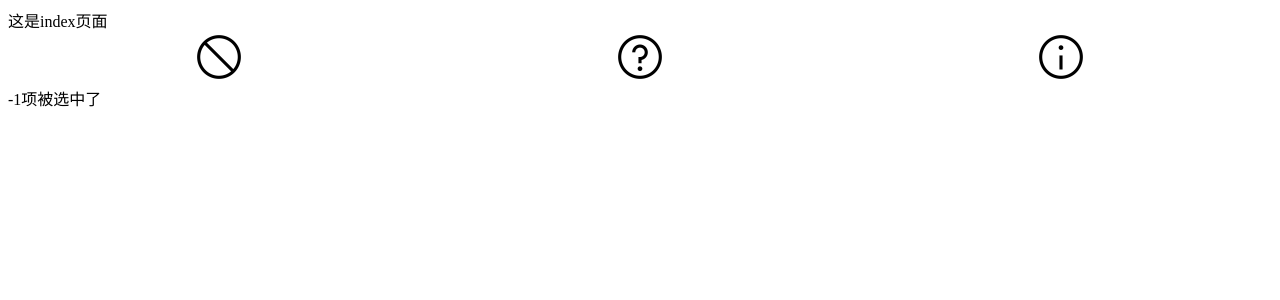
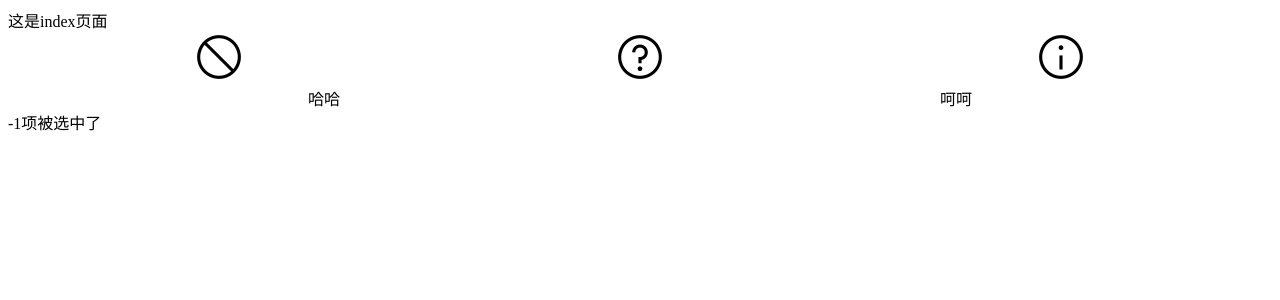
Before and after one commit to ShinyPants/hikers, a Vue app: page /#/ in a window 1280 px wide. Shown: the top 300 px of the page. Built offline with nearby package versions, Linux system fonts and the light colour scheme.

Commit message:
编辑TextBar

```diff
--- a/src/components/Index.vue
+++ b/src/components/Index.vue
@@ -1,42 +1,47 @@
 <template>
   <div>
     这是index页面
-    <PicBar
-      :pics="pics"
+    <PicBar :pics="pics" @change="changePage" @again="again"></PicBar>
+    <TextBar
+      :titles="titles"
       @change="changePage"
-      @again="again">
-    </PicBar>
-    {{selected}}项被选中了<br>
-    <img src="favicon.ico" alt="">
+      @again="again"
+      :slctStyle="{'background-color':'red'}"
+    ></TextBar>
+    {{selected}}项被选中了
+    <br />
+    <img src="favicon.ico" alt />
   </div>
 </template>
 
 <script>
-import PicBar from './bar/PicBar'
-import {icons} from '../config/barconfig'
+import PicBar from "./bar/PicBar";
+import TextBar from "./bar/TextBar";
+import { icons } from "../config/barconfig";
 
 export default {
-  name: 'index',
+  name: "index",
   components: {
-    PicBar
+    PicBar,
+    TextBar,
   },
-  data: function() {
+  data: function () {
     return {
       pics: icons,
-      selected: -1
-    }
+      selected: -1,
+      titles: ["哈哈", "呵呵"],
+    };
   },
   methods: {
     changePage(key) {
-      this.selected = key
+      this.selected = key;
     },
     again(key) {
-      alert("是要刷新么" + key)
-    }
-  }
-}
+      alert("是要刷新么" + key);
+    },
+  },
+};
 </script>
 
 <style>
-
 </style>
--- a/src/components/bar/PicBar.vue
+++ b/src/components/bar/PicBar.vue
@@ -1,8 +1,19 @@
 <template>
   <div>
     <el-row :style="backStyle" type="flex" class="cls_row" justify="space-around">
-			<el-col :span="3" v-for="(item, index) in pics" :key="index" @click.native="handleSelect(index)" class="col" :style="itemStyle">
-				<el-image :style="{height: picSize+'px', width: picSize+'px'}" :src="select===index?item.selectedPic:item.defaultPic" :fit="picFit"></el-image>
+      <el-col
+        :span="3"
+        v-for="(item, index) in pics"
+        :key="index"
+        @click.native="handleSelect(index)"
+        class="cls_col"
+        :style="itemStyle"
+      >
+        <el-image
+          :style="{height: picSize+'px', width: picSize+'px'}"
+          :src="select===index?item.selectedPic:item.defaultPic"
+          :fit="picFit"
+        ></el-image>
       </el-col>
     </el-row>
   </div>
@@ -13,7 +24,7 @@
   name: "picbar",
   props: {
     pics: {
-				validator: function(value) {
+      validator: function (value) {
         for (let item of value)
           if (item.defaultPic === undefined || item.selectedPic === undefined)
             return false;
@@ -22,36 +33,36 @@
     },
     picSize: {
       type: Number,
-				default: 50
+      default: 50,
     },
     picFit: {
       default: "fill",
       validator(value) {
-					return ["fill", "contain", "cover", "none"].indexOf(value) !== -1
-				}
+        return ["fill", "contain", "cover", "none"].indexOf(value) !== -1;
+      },
     },
     backStyle: {},
-			itemStyle: {}
+    itemStyle: {},
   },
   data() {
     return {
       picStyle: {
         height: this.picSize + "px",
-					width: this.picSize + "px"
+        width: this.picSize + "px",
       },
-				select: -1
-			}
+      select: -1,
+    };
   },
   methods: {
     handleSelect(key) {
       if (this.select === key) {
-					this.$emit('again', key)
-					return
+        this.$emit("again", key);
+        return;
       }
-				this.select = key
-				this.$emit('change', key)
-			}
-		}
+      this.select = key;
+      this.$emit("change", key);
+    },
+  },
 };
 </script>
 
@@ -59,7 +70,7 @@
 .cls_row {
   text-align: center;
 }
-	.col {
+.cls_col {
   cursor: pointer;
 }
 </style>
--- a/src/components/bar/TextBar.vue
+++ b/src/components/bar/TextBar.vue
@@ -1,13 +1,52 @@
 <template>
-  <div></div>
+  <el-row :style="backStyle" type="flex" class="cls_row" justify="space-around">
+    <el-col
+      :span="3"
+      v-for="(item, index) in titles"
+      :key="item.titles"
+      class="cls_col"
+      :style="select===index?slctStyle:itemStyle"
+      @click.native="handleSelect(index)"
+    >
+      <span>{{item}}</span>
+    </el-col>
+  </el-row>
 </template>
 
 <script>
 export default {
-
-}
+  name: "textbar",
+  props: {
+    titles: {
+      type: Array,
+    },
+    backStyle: {},
+    itemStyle: {},
+    slctStyle: {},
+  },
+  data() {
+    return {
+      select: -1,
+    };
+  },
+  methods: {
+    handleSelect(key) {
+      if (this.select === key) {
+        this.$emit("again", key);
+        return;
+      }
+      this.select = key;
+      this.$emit("change", key);
+    },
+  },
+};
 </script>
 
 <style>
-
+.cls_row {
+  text-align: center;
+}
+.cls_col {
+  cursor: pointer;
+}
 </style>
```
Also changed, not shown: 1 other file (tests, documents, lock files or other folders). Lines whose indentation alone changed are shown as unchanged.
